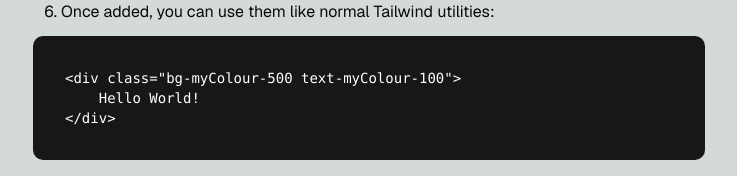
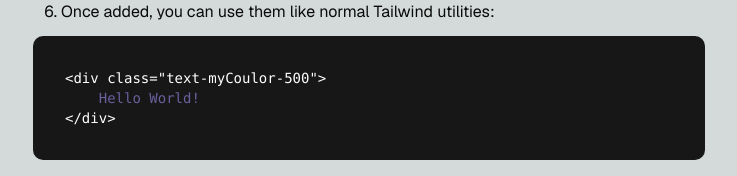
Before and after one commit to dafbeh/Colour-Wind, a Next.js app: page /create in a window 1280 px wide. Shown: the part 920-1096 px from the top of the page, without its empty margins (271-1008 px from the left). Built offline with nearby package versions, Linux system fonts and the light colour scheme.

Commit message:
Improve example

```diff
--- a/src/app/create/page.tsx
+++ b/src/app/create/page.tsx
@@ -124,11 +124,8 @@
           <div className="bg-[#171717] w-full p-8 rounded-lg">
             <pre className="text-white text-sm whitespace-pre-line font-mono">
               <code>
-                {`<div class="bg-myColour-500 text-myColour-100">
-                `}&nbsp;&nbsp;&nbsp;&nbsp;Hello World!
-                {`
-                  </div>
-                `}
+                {`<div class="text-${name}-500">
+                `}<p style={{ color }}>&nbsp;&nbsp;&nbsp;&nbsp;Hello World!</p>{`</div>`}
               </code>
             </pre>
           </div>
```
